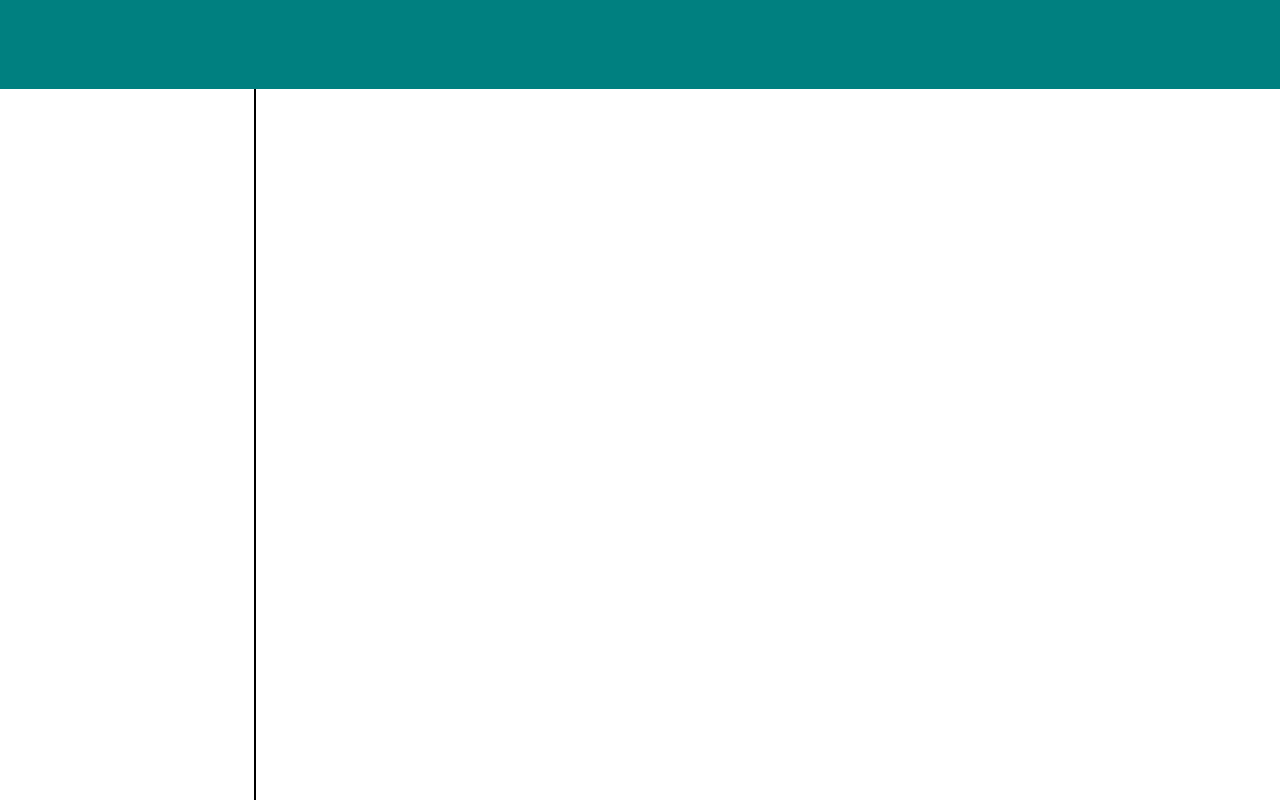
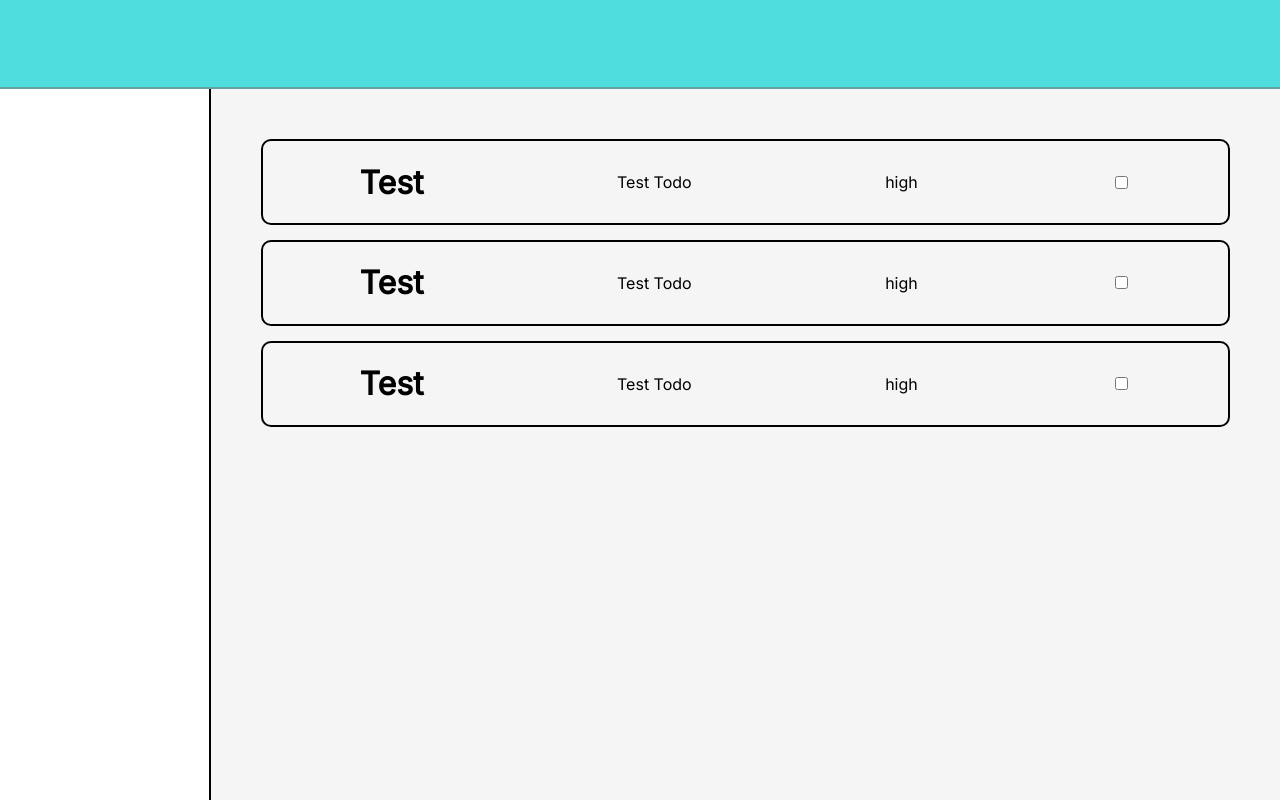
Before and after one commit to Orsenfells/todo2022, a website built with webpack: page dist/index.html in a window 1280 px wide. Built offline with nearby package versions, Linux system fonts and the light colour scheme.

Commit message:
todo skeleton

```diff
--- a/src/index.js
+++ b/src/index.js
@@ -1,8 +1,21 @@
 import header from "./header";
 import sidebar from "./sidebar";
 import './styles/index.css'
+import todoContainer from "./todo-container";
+import todo from './todo'
 let page = document.querySelector('.content');
 let main = document.createElement('main');
+let defaultContainer = todoContainer()
+let testData = {
+    title: 'Test',
+    description: 'Test Todo',
+    priority: 'high',
+
+}
 page.appendChild(header());
 page.appendChild(main)
 main.appendChild(sidebar());
+main.appendChild(defaultContainer.getContainer())
+defaultContainer.appendToContainer(todo(testData))
+defaultContainer.appendToContainer(todo(testData))
+defaultContainer.appendToContainer(todo(testData))
--- a/src/styles/header.css
+++ b/src/styles/header.css
@@ -1,4 +1,5 @@
 .header {
-    background-color: teal;
+    background-color: rgb(79, 221, 221);
     height: 100px;
+    border-bottom: 2px solid rgb(98, 161, 161);
 }
--- a/src/styles/index.css
+++ b/src/styles/index.css
@@ -1,5 +1,6 @@
 html {
     box-sizing: border-box;
+    font-family: 'Inter', sans-serif;
 }
 *, *:before, *:after {
     box-sizing: inherit;
--- /dev/null
+++ b/src/styles/todo-container.css
@@ -0,0 +1,9 @@
+.todo-container {
+    background-color: whitesmoke;
+    width: 100%;
+    padding: 50px;
+    display: flex;
+    flex-direction: column;
+    overflow: scroll;
+    gap: 15px
+}
--- /dev/null
+++ b/src/styles/todo.css
@@ -0,0 +1,7 @@
+.container {
+    border: black 2px solid;
+    border-radius: 10px;
+    display: flex;
+    justify-content: space-around;
+    align-items: center;
+}
--- /dev/null
+++ b/src/todo-container.js
@@ -0,0 +1,14 @@
+import './styles/todo-container.css'
+
+let todoContainer = () => {
+    let todoContainer = document.createElement('div');
+    todoContainer.className = 'todo-container';
+
+    let getContainer = () => todoContainer
+    let appendToContainer = (element) => {
+        todoContainer.appendChild(element)
+    }
+    return {getContainer, appendToContainer}
+}
+
+export default todoContainer
--- /dev/null
+++ b/src/todo.js
@@ -0,0 +1,22 @@
+import './styles/todo.css';
+
+let todo = (data) => {
+    let todo = document.createElement('div');
+    let title = document.createElement('h1');
+    let description = document.createElement('p');
+    let priority = document.createElement('div');
+
+    todo.className = 'container'
+    title.textContent = data.title;
+    description.textContent = data.description;
+    priority.textContent = data.priority
+    let complete = document.createElement("input")
+    complete.type = 'checkbox'
+
+    let appendToTodo = [title, description, priority, complete]
+    appendToTodo.forEach(element => todo.appendChild(element))
+
+    return todo
+}
+
+export default todo
```
Also changed, not shown: dist/index.html.
